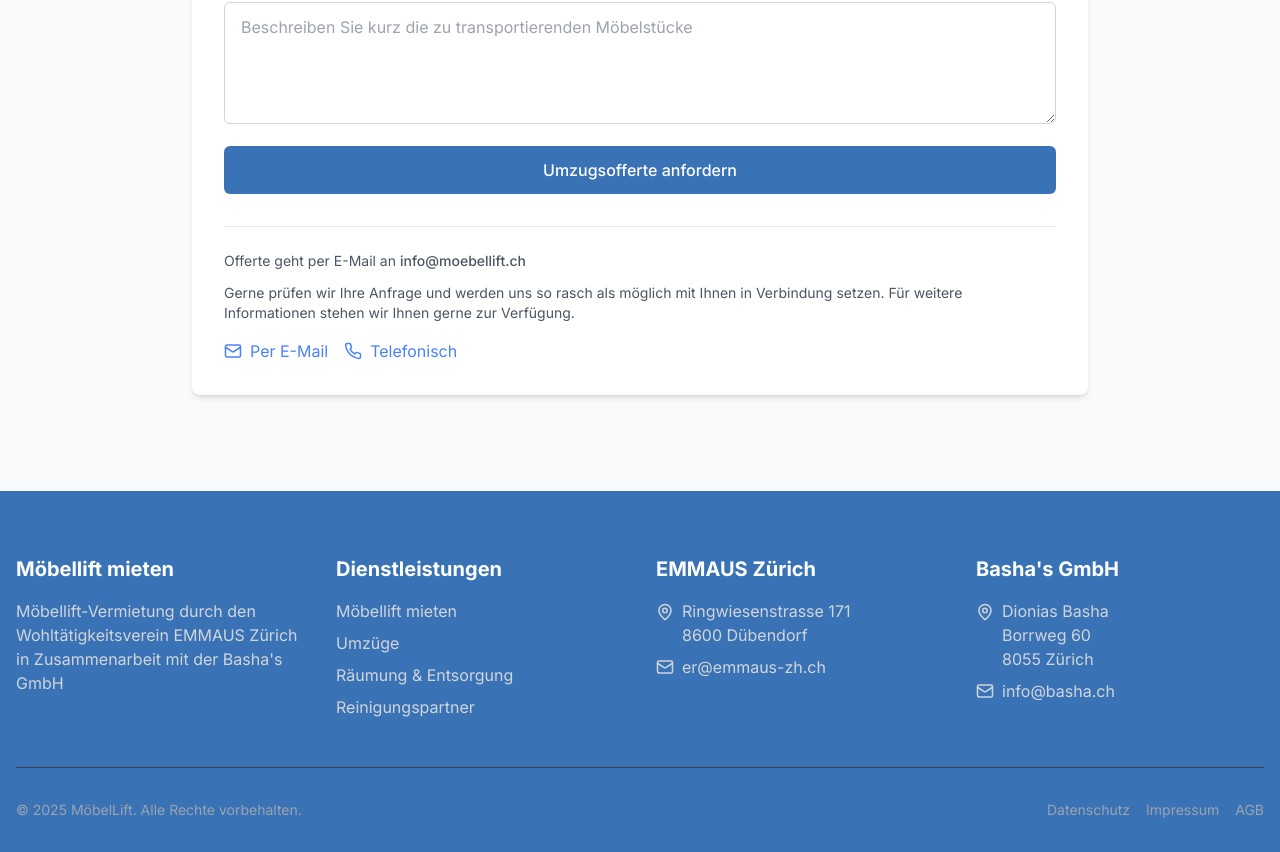
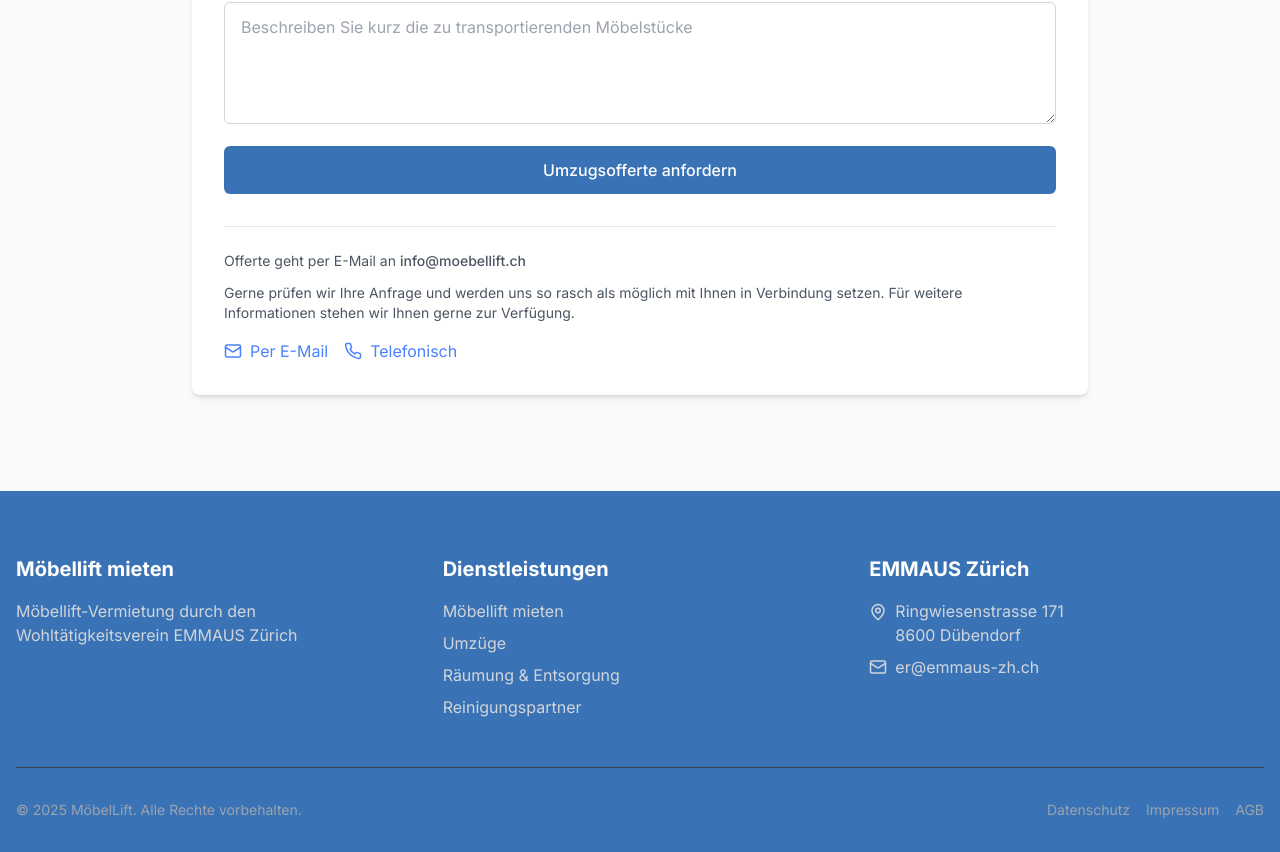
Before and after one commit to darkyy92/moebelhoch-website, a React (Vite) app: page /umzuege in a window 1280 px wide. Shown: the part 3632-4484 px from the top of the page. Built offline with nearby package versions, Linux system fonts and the light colour scheme.

Commit message:
Basha's auf Startseite und Footer entfernt

```diff
--- a/src/components/Footer.tsx
+++ b/src/components/Footer.tsx
@@ -3,11 +3,11 @@ import { Phone, Mail, MapPin } from 'lucide-react';
 const Footer = () => {
   return <footer className="bg-movers-primary text-white pt-16 pb-8">
       <div className="container mx-auto px-4">
-        <div className="grid grid-cols-1 md:grid-cols-2 lg:grid-cols-4 gap-8">
+        <div className="grid grid-cols-1 md:grid-cols-3 gap-8">
           <div>
             <h3 className="text-xl font-bold mb-4">Möbellift mieten</h3>
             <p className="mb-4 text-gray-300">
-              Möbellift-Vermietung durch den Wohltätigkeitsverein EMMAUS Zürich in Zusammenarbeit mit der Basha's GmbH
+              Möbellift-Vermietung durch den Wohltätigkeitsverein EMMAUS Zürich
             </p>
           </div>
 
@@ -52,20 +52,6 @@ const Footer = () => {
               </p>
             </address>
           </div>
-
-          <div>
-            <h3 className="text-xl font-bold mb-4">Basha's GmbH</h3>
-            <address className="not-italic text-gray-300">
-              <p className="flex items-start mb-2">
-                <MapPin size={18} className="mr-2 mt-1 flex-shrink-0" />
-                <span>Dionias Basha<br />Borrweg 60<br />8055 Zürich</span>
-              </p>
-              <p className="flex items-center mb-2">
-                <Mail size={18} className="mr-2 flex-shrink-0" />
-                <a href="mailto:info@moebellift.ch" className="hover:text-white transition-colors">info@basha.ch</a>
-              </p>
-            </address>
-          </div>
         </div>
 
         <div className="border-t border-gray-700 mt-12 pt-8 flex flex-col md:flex-row justify-between items-center">
--- a/src/pages/Index.tsx
+++ b/src/pages/Index.tsx
@@ -29,7 +29,7 @@ const Index = () => {
   return <>
       <Navbar />
       <main>
-        <HeroSection title="Möbellift-Vermietung für stressfreie Umzüge" subtitle="Einfach & Effizient" description="Durch den Wohltätigkeitsverein EMMAUS Zürich – ein Brockenhaus des Abbé Pierre in Zusammenarbeit mit der Basha's GmbH" imageUrl="/lovable-uploads/f33cea83-0811-4aee-870e-e924b75091ca.png" primaryButtonText="Offerte anfordern" primaryButtonLink="/offerten-anfordern" secondaryButtonText="Mehr erfahren" secondaryButtonLink="/moebellift-mieten" />
+        <HeroSection title="Möbellift-Vermietung für stressfreie Umzüge" subtitle="Einfach & Effizient" description="Durch den Wohltätigkeitsverein EMMAUS Zürich – ein Brockenhaus des Abbé Pierre" imageUrl="/lovable-uploads/f33cea83-0811-4aee-870e-e924b75091ca.png" primaryButtonText="Offerte anfordern" primaryButtonLink="/offerten-anfordern" secondaryButtonText="Mehr erfahren" secondaryButtonLink="/moebellift-mieten" />
 
         <section className="py-16 md:py-24 bg-gray-50">
           <div className="container mx-auto px-4">
@@ -56,10 +56,10 @@ const Index = () => {
                   Das 1956 von Abbé Pierre gegründete Brockenhaus EMMAUS Zürich mit Sitz in Dübendorf unterstützt seit Anbeginn Hilfsprojekte im In- und Ausland.
                 </p>
                 <p className="text-gray-600 mb-6">
-                  Ob der Verkauf von wunderbaren Antiquitäten und anderen schönen Gegenständen im Ladenlokal an der Ringwiesenstrasse 171, 8600 Dübendorf oder die Unterstützung durch den Aussendienst bei Räumungen, Entsorgungen oder Umzügen.
+                  Ob der Verkauf von wunderbaren Antiquitäten und anderen schönen Gegenständen im Ladenlokal an der Ringwiesenstrasse 171, 8600 Dübendorf oder die Unterstützung durch den Aussendienst bei Räumungen, Entsorgungen oder Umzügen – wir packen an, wo Hilfe gebraucht wird.
                 </p>
                 <p className="text-gray-600 mb-8">
-                  Um die Räumungen und Entsorgungen durch die EMMAUS Zürich noch effizienter zu gestalten, vermieten wir als kleinen oder grossen Umzugshelfer Möbellifte. Dies ist nur möglich dank der Kooperation mit der Firma Basha's GmbH.
+                  Für eine noch effizientere Durchführung von Räumungen und Umzügen setzen wir auf drei eigene Möbellifte: den Piaggio klein für enge Zufahrten, den Piaggio gross für grössere Einsätze sowie einen manuellen Möbellift für schwer zugängliche Orte. Diese stehen auch zur Vermietung bereit – als flexible Umzugshelfer, ganz nach Bedarf.
                 </p>
                 <Link to="/ueber-uns" className="btn-primary">
                   Mehr über uns
```
